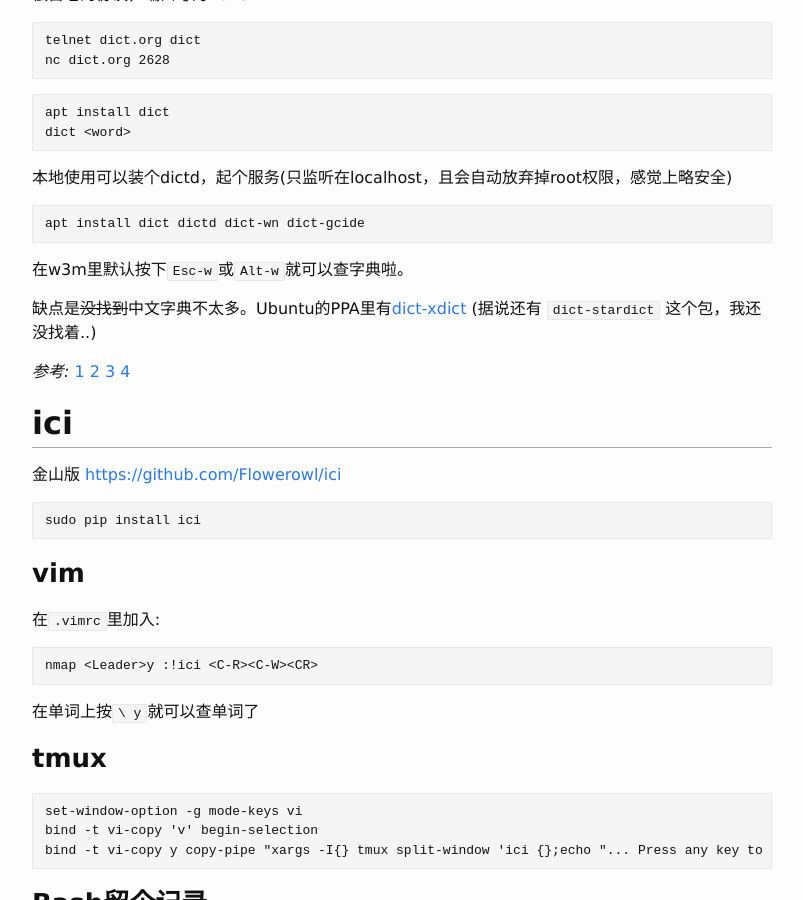
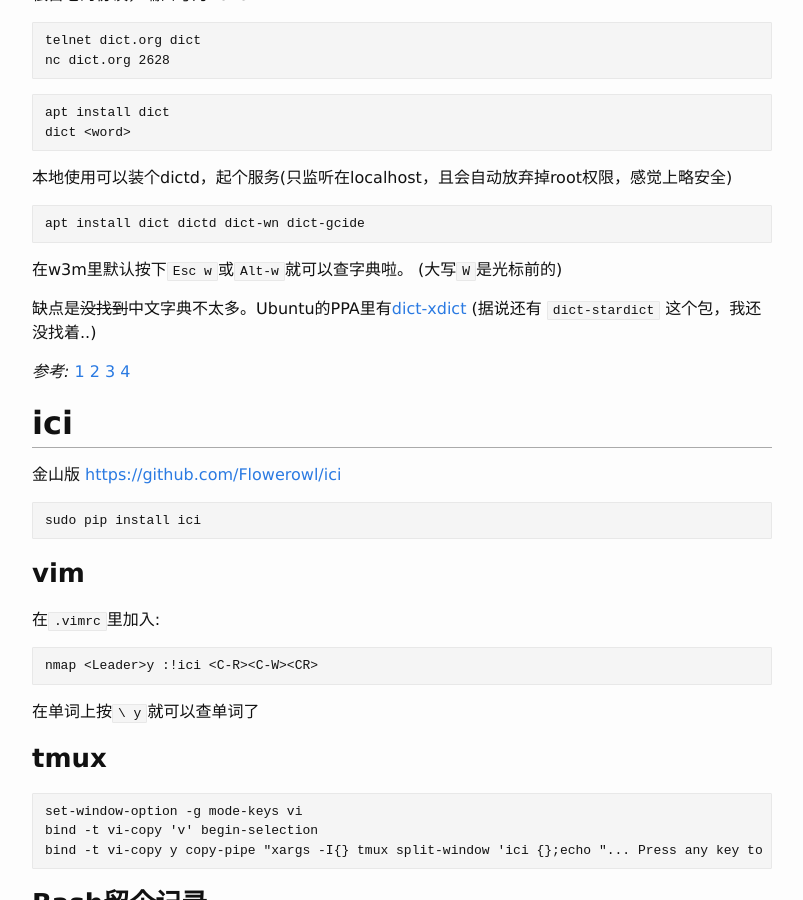
Before and after one commit to scateu/scateu.github.io, a Jekyll site: the page built from _posts/2014-11-04-youdao-dict-in-bash.md, in a window 1280 px wide and 900 px high, scrolled down 368 px. Shown: the whole window, without its empty margins (238-1041 px from the left). Built offline with Jekyll 4.4.1, drawn with Linux system fonts in a browser that asks for light colours; nearby versions of some CDN libraries; comment, search, counter and statistics services are not loaded.

Commit message:
Sat Jan 27 18:36:48 CST 2018

````diff
--- a/_posts/2014-11-04-youdao-dict-in-bash.md
+++ b/_posts/2014-11-04-youdao-dict-in-bash.md
@@ -26,7 +26,7 @@ dict <word>
 apt install dict dictd dict-wn dict-gcide
 ```
 
-在w3m里默认按下`Esc-w`或`Alt-w`就可以查字典啦。
+在w3m里默认按下`Esc w`或`Alt-w`就可以查字典啦。 (大写`W`是光标前的)
 
 缺点是<del>没找到</del>中文字典不太多。Ubuntu的PPA里有[dict-xdict](https://launchpad.net/ubuntu/+source/dict-xdict) (据说还有 `dict-stardict` 这个包，我还没找着..)
 
````
